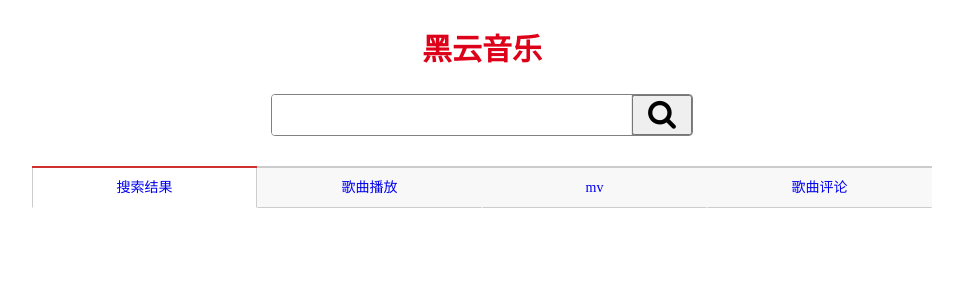
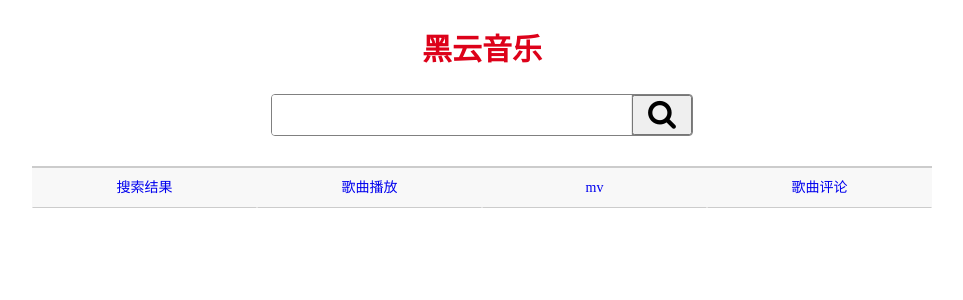
Before and after one commit to cxt-github/black-cloud-music, a Vue app: page / in a window 1280 px wide. Shown: the top 300 px of the page, without its empty margins (158-1121 px from the left). Built offline with nearby package versions, Linux system fonts and the light colour scheme.

Commit message:
添加高亮样式

```diff
--- a/src/App.vue
+++ b/src/App.vue
@@ -10,7 +10,7 @@
       <div class="tab-wrapper">
         <!-- tab栏 -->
         <div class="tab-bar">
-          <router-link to="/results" class="bar-item active">
+          <router-link to="/results" class="bar-item ">
             搜索结果
           </router-link>
           <router-link to="/player" class="bar-item ">
--- a/src/main.js
+++ b/src/main.js
@@ -26,7 +26,8 @@ const routes = [
 ]
 
 const router = new VueRouter({
-  routes // (缩写) 相当于 routes: routes
+  routes, // (缩写) 相当于 routes: routes
+  linkActiveClass: 'active', //添加高亮样式
 })
 
 new Vue({
```
